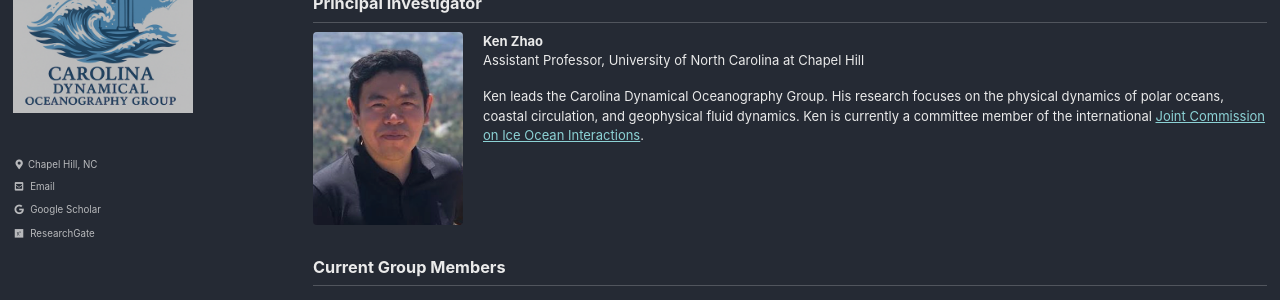
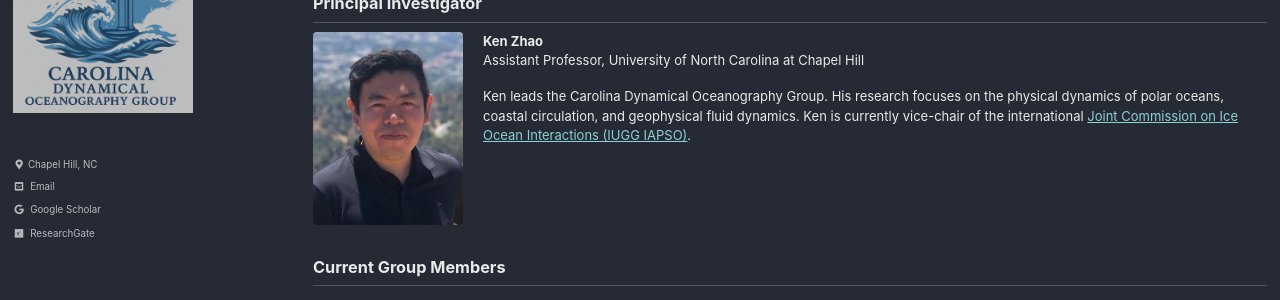
Before and after one commit to unc-ocean-dynamics/unc-ocean-dynamics.github.io, a Jekyll site: the page built from _pages/people.md, in a window 1280 px wide and 1260 px high. Shown: the part 414-714 px from the top of the window. Built offline with Jekyll 4.4.1, drawn with Linux system fonts in a browser that asks for light colours; cached includes are drawn as plain includes.

Commit message:
Update people.md

```diff
--- a/_pages/people.md
+++ b/_pages/people.md
@@ -14,8 +14,8 @@
     Assistant Professor, University of North Carolina at Chapel Hill
   </p>
   <p>
-    Ken leads the Carolina Dynamical Oceanography Group. His research focuses on the physical dynamics of polar oceans, coastal circulation, and geophysical fluid dynamics. Ken is currently a committee member of the international
-    <a href="https://sites.google.com/view/jcioi/home" target="_blank">Joint Commission on Ice Ocean Interactions</a>.
+    Ken leads the Carolina Dynamical Oceanography Group. His research focuses on the physical dynamics of polar oceans, coastal circulation, and geophysical fluid dynamics. Ken is currently vice-chair of the international
+    <a href="https://sites.google.com/view/jcioi/home" target="_blank">Joint Commission on Ice Ocean Interactions (IUGG IAPSO)</a>.
   </p>
 </div>
 
```
